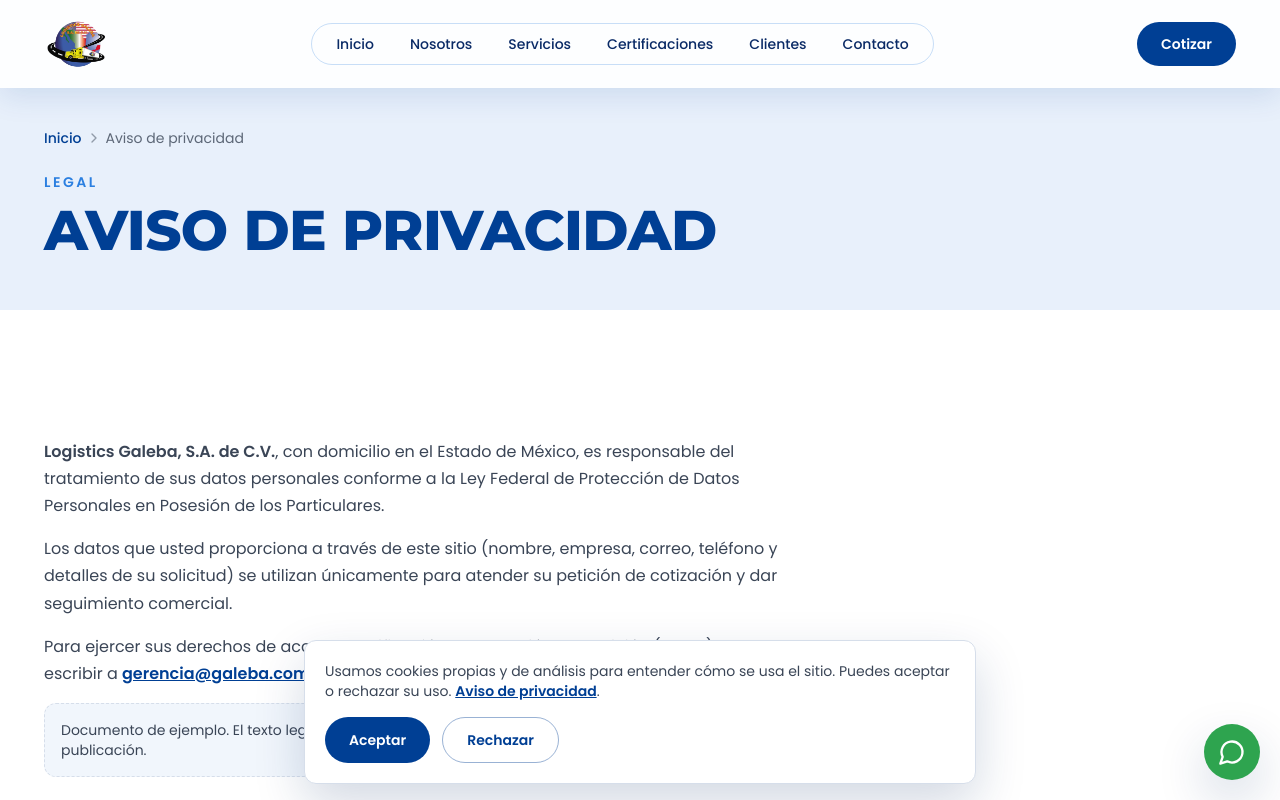
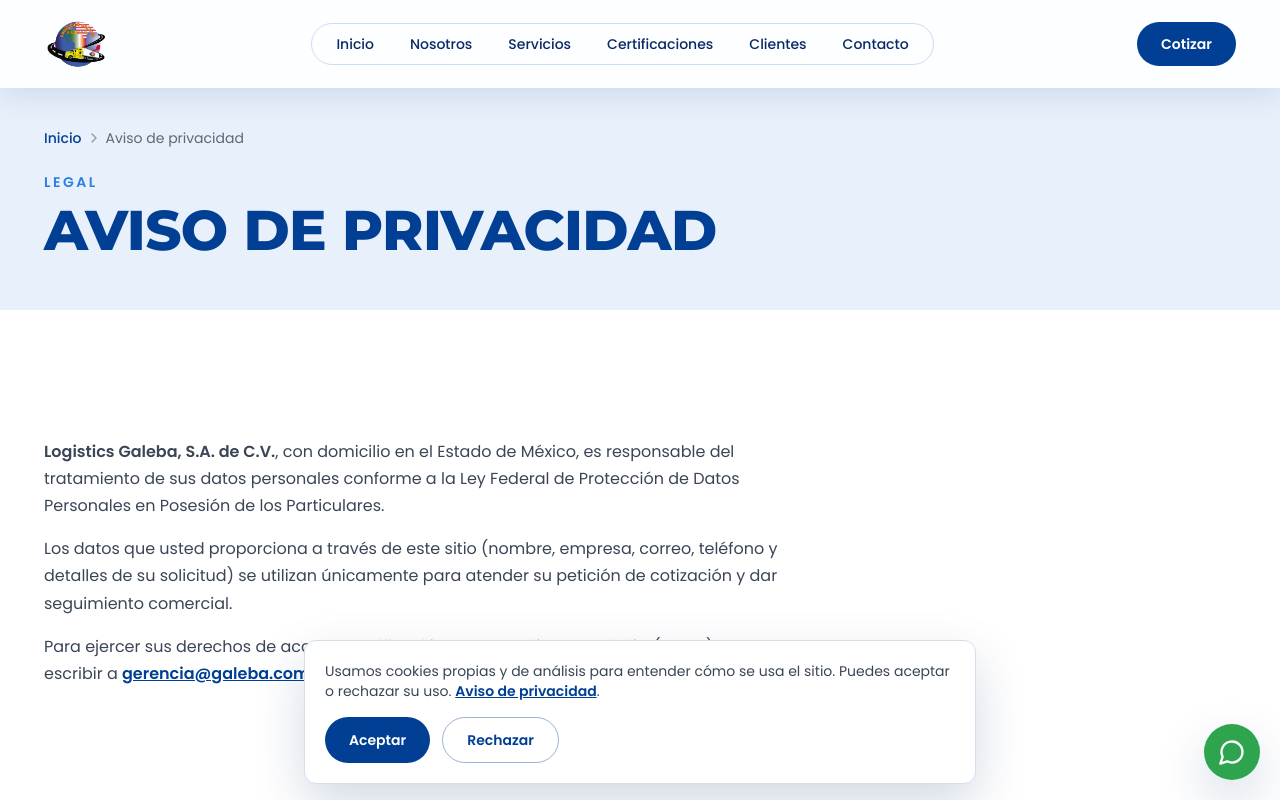
Before and after one commit to emanuelpereznava27/web-galeba, a Next.js app: page /aviso-de-privacidad in a window 1280 px wide. Shown: the top 800 px of the page. Built offline with nearby package versions, Linux system fonts and the light colour scheme; no server answers.

Commit message:
Elimina aviso de borrador del Aviso de privacidad

```diff
--- a/app/(site)/aviso-de-privacidad/page.tsx
+++ b/app/(site)/aviso-de-privacidad/page.tsx
@@ -49,10 +49,6 @@ export default function AvisoPage() {
               </a>
               .
             </p>
-            <p className="rounded-card border border-dashed border-gris-borde bg-azul-claro/60 p-4 text-sm">
-              Documento de ejemplo. El texto legal definitivo debe ser revisado y aprobado por el
-              cliente antes de su publicación.
-            </p>
           </div>
         </Container>
       </section>
```
